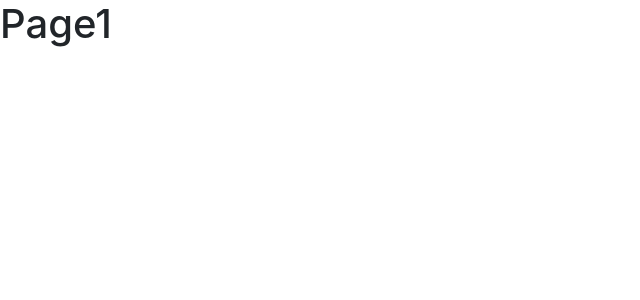
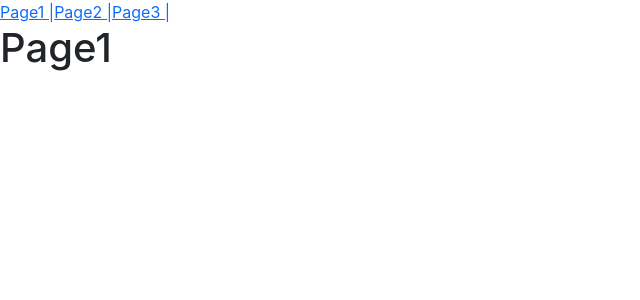
Before and after one commit to kodedocker/reactapp, a React (Create React App) app: page / in a window 1280 px wide. Shown: the top 300 px of the page, without its empty margins (0-640 px from the left). Built offline with nearby package versions, Linux system fonts and the light colour scheme.

Commit message:
basic of routing.

```diff
--- a/src/App.js
+++ b/src/App.js
@@ -1,8 +1,13 @@
-import { BrowserRouter, Route, Routes } from "react-router-dom";
+import { BrowserRouter, Link, Route, Routes } from "react-router-dom";
 
 function App() {
   return (
     <BrowserRouter>
+      <div>
+        <Link to={"/page1"}>Page1 |</Link>
+        <Link to={"/page2"}>Page2 |</Link>
+        <Link to={"/page3"}>Page3 |</Link>
+      </div>
       <Routes>
         <Route path="/" element={<h1>Page1</h1>} />
         <Route path="/page1" element={<h1>Page1</h1>} />
```
